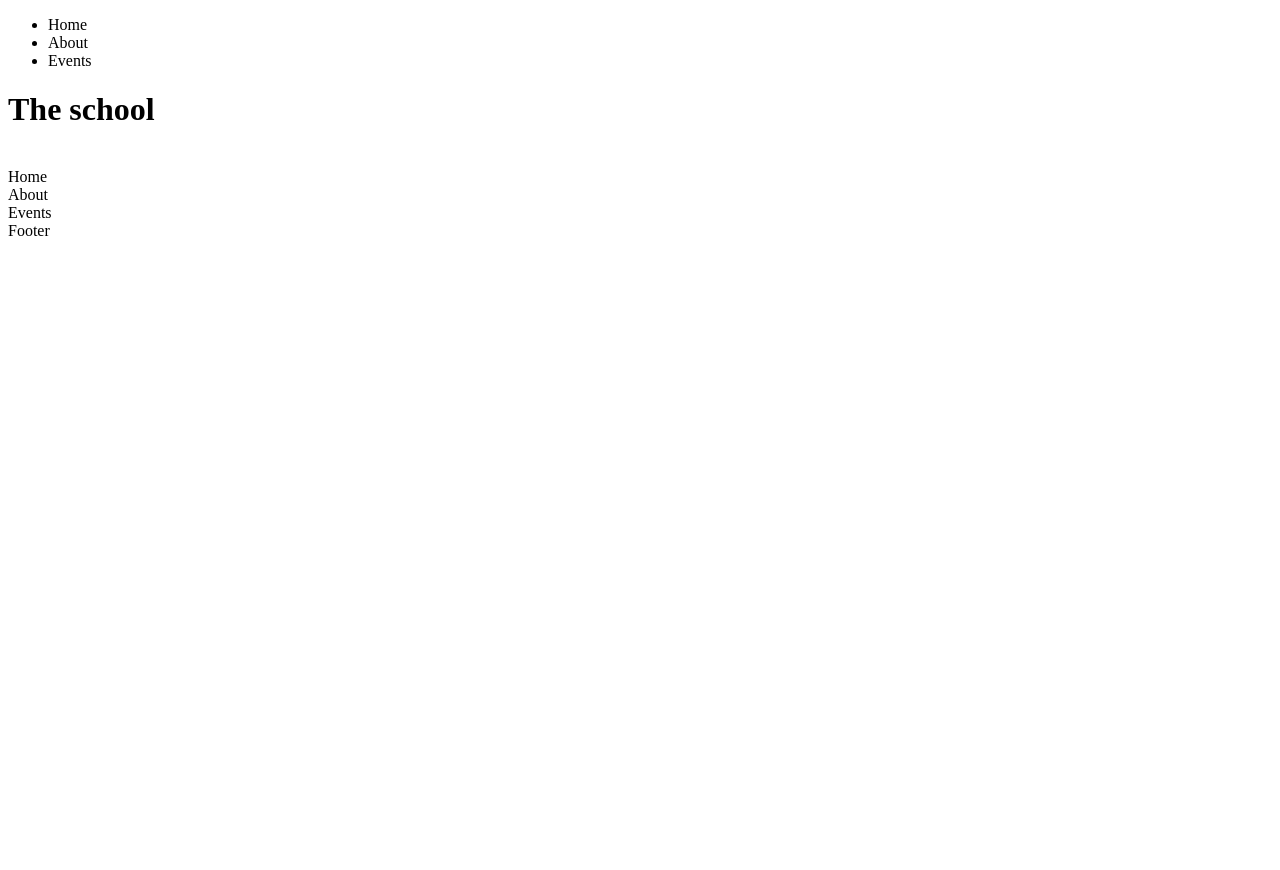
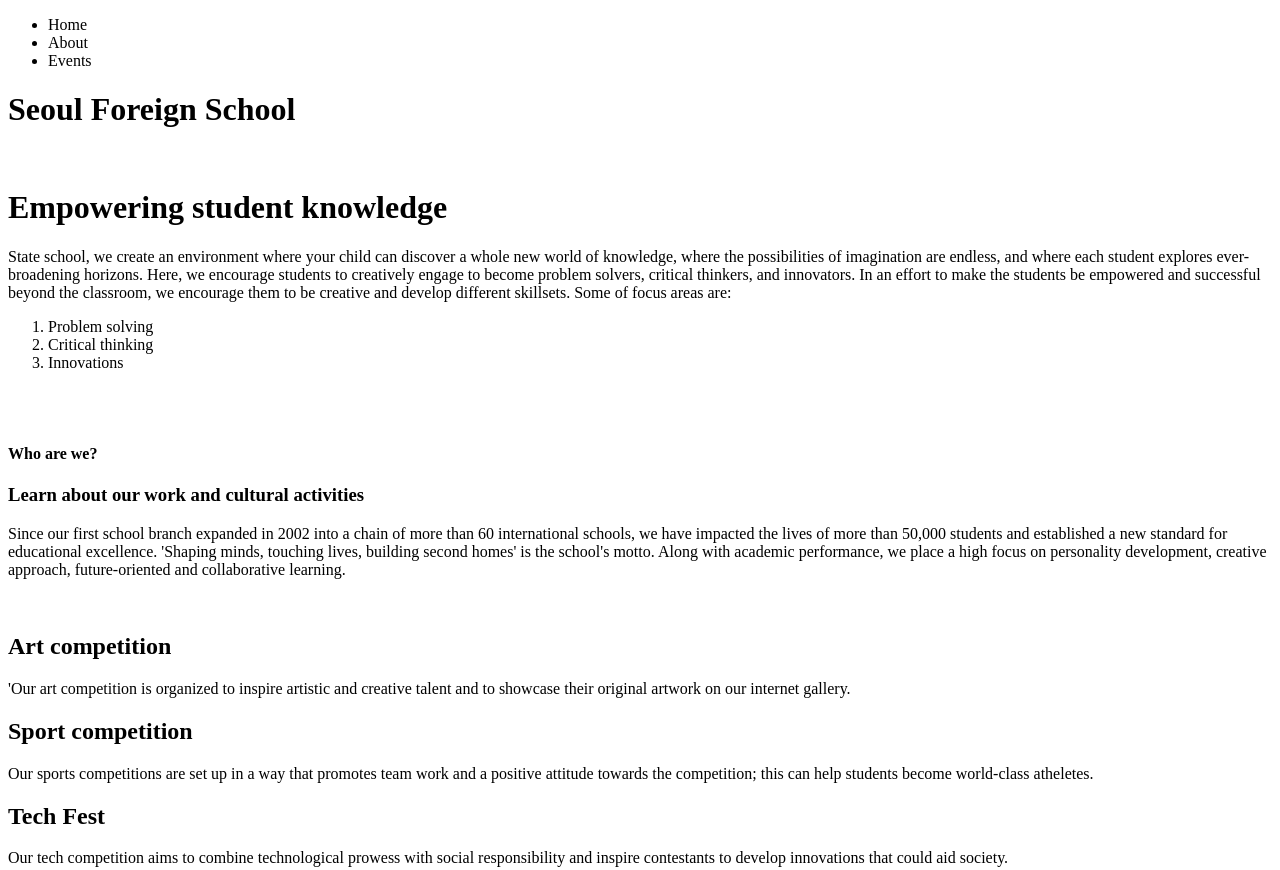
Before and after one commit to arnavrealcoder/School-Website, a plain HTML site: page index.html in a window 1280 px wide. Shown: the top 870 px of the page. Before the commit the page ends 800 px from the top, so only its background shows below. Drawn offline with Linux system fonts and the light colour scheme.

Commit message:
Update index.html

```diff
--- a/index.html
+++ b/index.html
@@ -1,4 +1,66 @@
 <!DOCTYPE html>
+<html>
+<head>
+<title>Seoul Foreign School</title>
+</head>
+<body>
+    <ul>
+        <li>Home</li>
+        <li>About</li>
+        <li>Events</li>
+    </ul>
+    <h1>Seoul Foreign School</h1>
+    <img src="">
+    <div id="home">
+        <div id="home-content">
+            <h1>Empowering student knowledge</h1>
+            <p id="school-description">State school, we create an environment where your child can discover a whole new world of knowledge, where the possibilities of imagination are endless, and where each student explores ever-broadening horizons. Here, we encourage students to creatively engage to become problem solvers, critical thinkers, and innovators. In an effort to make the students be empowered and successful beyond the classroom, we encourage them to be creative and develop different skillsets. Some of focus areas are:</p>
+            <ol>
+                <li>Problem solving</li>
+                <li>Critical thinking</li>
+                <li>Innovations</li>
+            </ol>
+            <div id="school-highlights">
+                <img>
+
+            </div>
+        </div>
+    </div>
+    <div id="about">
+        <img>
+        <div id="about-content">
+            <h4>Who are we?</h4>
+            <h3>Learn about our work and cultural activities</h3>
+            <p>Since our first school branch expanded in 2002 into a chain of more than 60 international schools, we have impacted the lives of more than 50,000 students and established a new standard for educational excellence. 'Shaping minds, touching lives, building second homes' is the school's motto. Along with academic performance, we place a high focus on personality development, creative approach, future-oriented and collaborative learning.
+
+            </p>
+        </div>
+    </div>
+    <div id="events">
+        <img>
+        <div id="events-content">
+            <h2>Art competition</h2>
+            <p>'Our art competition is organized to inspire artistic and creative talent and to showcase their original artwork on our internet gallery.</p>
+        </div>
+        <div id="events-content">
+            <h2>Sport competition</h2>
+            <p>Our sports competitions are set up in a way that promotes team work and a positive attitude towards the competition; this can help students become world-class atheletes.</p>
+        </div>
+        <div id="events-content">
+            <h2>Tech Fest</h2>
+            <p>Our tech competition aims to combine technological prowess with social responsibility and inspire contestants to develop innovations that could aid society.</p>
+        </div>
+
+
+    </div>
+    <div id="footer">
+        <div id="footer-content">
+
+        </div>
+    </div>
+
+</body>
+</html><!DOCTYPE html>
 <html>
 <head>
 <title>The school</title>
```
